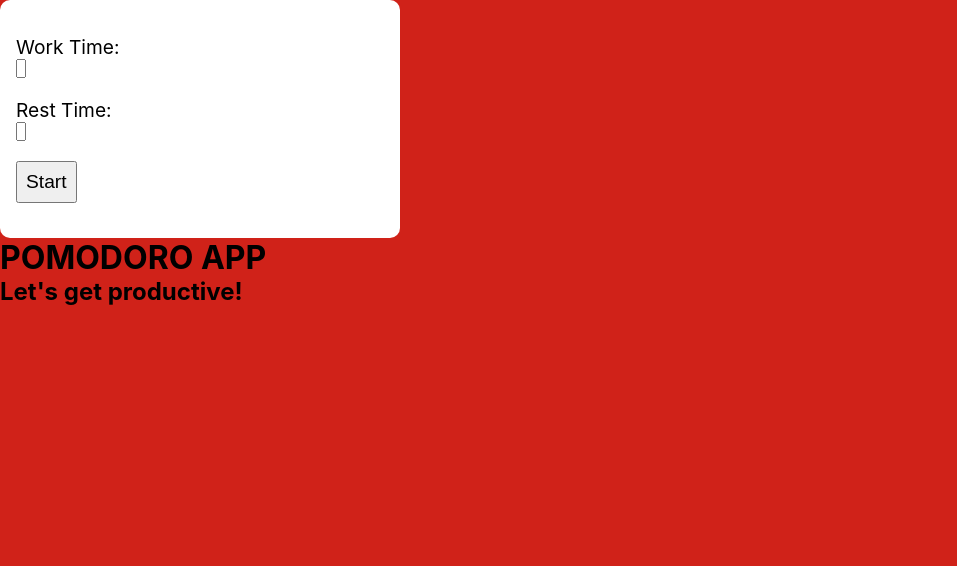
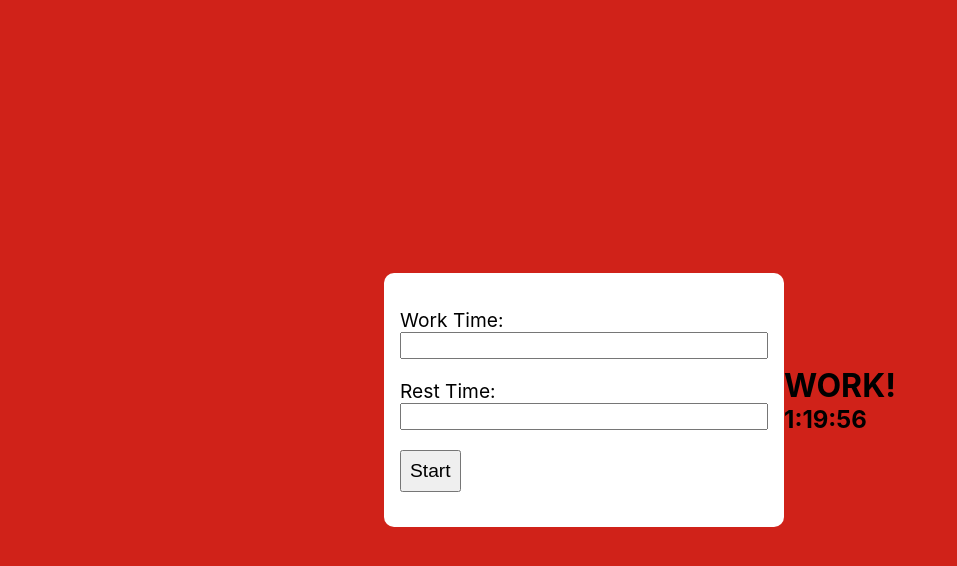
Before and after one commit to Sage4tk/pomodoro, a plain HTML site: page index.html in a window 1280 px wide. Shown: the whole page, without its empty margins (0-957 px from the left). Drawn offline with Linux system fonts and the light colour scheme.

Commit message:
time coverter added

```diff
--- a/css/styles.css
+++ b/css/styles.css
@@ -11,6 +11,10 @@
 body {
     background: var(--main);
     font-family: -apple-system, BlinkMacSystemFont, 'Segoe UI', Roboto, Oxygen, Ubuntu, Cantarell, 'Open Sans', 'Helvetica Neue', sans-serif;
+    display: flex;
+    justify-content: center;
+    height: 100vh;
+    align-items: center;
 }
 
 .form-box {
@@ -26,7 +30,8 @@ body {
 }
 
 .form-box input {
-    width: 10px;
+    font-size: 1.1rem;
+    padding: 1px;
 }
 
 button {
--- a/js/app.js
+++ b/js/app.js
@@ -1,17 +1,37 @@
+minuteConverter = (number) => {
+    const hours = ~~(number / 3600);
+    const mins = ~~((number % 3600) / 60);
+    const secs = ~~number % 60;
+
+    let figure = "";
+
+    if (hours > 0) {
+        figure += "" + hours + ":" + (mins < 10 ? "0":"");
+    }
+
+    figure += "" + mins + ":" + (secs < 10 ? "0":"");
+    figure += "" + secs;
+    return figure;
+}
+
 pomodorTimer = (timeMinute, restMinute) => {
     let currentTime = timeMinute * 60 + 1;
     let work = true;
-
+    document.querySelector('h1').innerHTML = "WORK!"
     const timer = setInterval(() => {
         if (currentTime <= 1) {
             if (work === true) {
+                document.querySelector('h1').innerHTML = "Rest!"
                 currentTime = restMinute * 60 + 1;
             } else {
+                document.querySelector('h1').innerHTML = "WORK!"
                 currentTime = timeMinute * 60 + 1;
             }
             work = !work;
         }
-
+        document.querySelector('h2').innerHTML = minuteConverter(currentTime - 1)
         currentTime -= 1;
     }, 1000)
 }
+
+pomodorTimer(80, 5)
```
